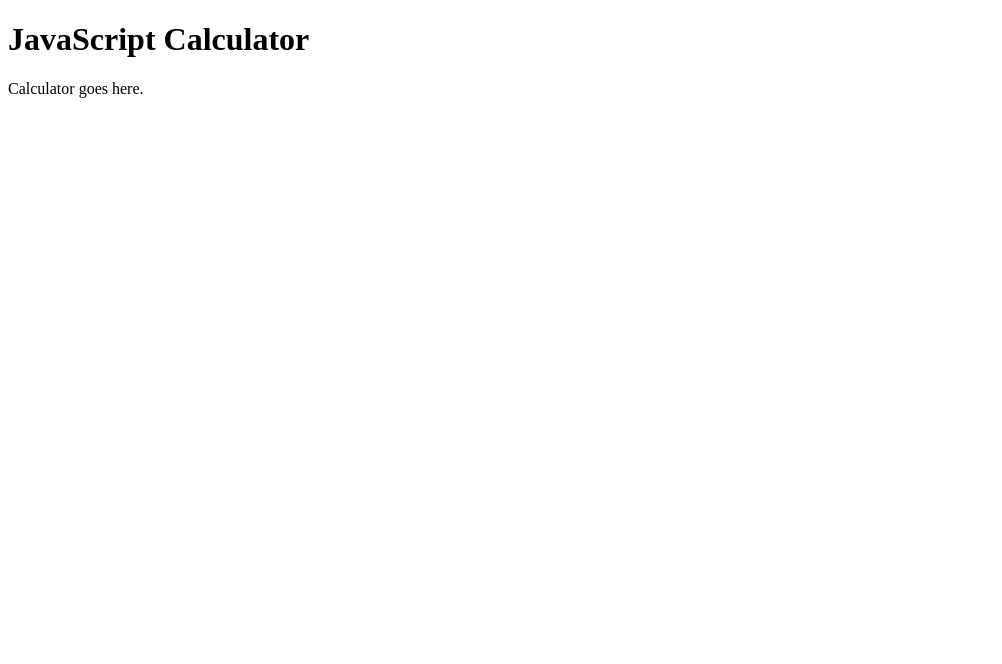
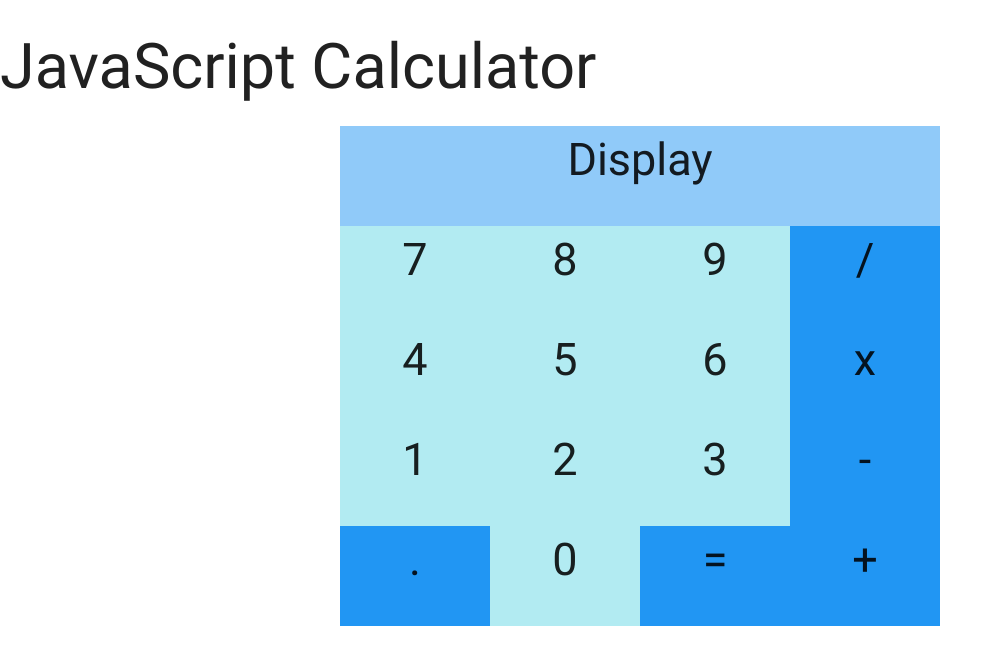
Before and after one commit to jacepgold/javascript_calculator, a plain HTML site: page index.html in a window 1280 px wide. Shown: the whole page, without its empty margins (0-1002 px from the left). Drawn offline with nearby package versions, Linux system fonts and the light colour scheme.

Commit message:
styling done

```diff
--- a/index.html
+++ b/index.html
@@ -2,15 +2,45 @@
 <html lang="en">
   <head>
     <title>JavaScript Calculator</title>
+    <link rel="stylesheet" href="https://cdnjs.cloudflare.com/ajax/libs/materialize/0.100.2/css/materialize.min.css">
     <link rel="stylesheet" href="./styles.css" />
   </head>
   <body>
     <header>
       <h1>JavaScript Calculator</h1>
     </header>
-    <p>
-      Calculator goes here.
-    </p>
+    <div id="container">
+      <div class="row">
+        <span id="display" class="col blue lighten-3">
+          Display
+        </span>
+      </div>
+      <div class="row">
+        <span id="seven" class="col">7</span>
+        <span id="eight" class="col">8</span>
+        <span id="nine" class="col">9</span>
+        <span id="dive" class="col funct">/</span>
+      </div>
+      <div class="row">
+        <span id="four" class="col">4</span>
+        <span id="five" class="col">5</span>
+        <span id="six" class="col">6</span>
+        <span id="multiply" class="col funct">x</span>
+      </div>
+      <div class="row">
+        <span id="one" class="col">1</span>
+        <span id="two" class="col">2</span>
+        <span id="three" class="col">3</span>
+        <span id="subtract" class="col funct">-</span>
+      </div>
+      <div class="row">
+        <span id="dot" class="col">.</span>
+        <span id="zero" class="col">0</span>
+        <span id="equals" class="col funct">=</span>
+        <span id="plus" class="col funct">+</span>
+      </div>
+    </div>
+    <script src="https://cdnjs.cloudflare.com/ajax/libs/materialize/0.100.2/js/materialize.min.js"></script>
     <script src="./main.js"></script>
   </body>
 </html>
--- a/styles.css
+++ b/styles.css
@@ -0,0 +1,45 @@
+* {
+    box-sizing: border-box;
+}
+
+#container {
+    margin: 0 auto;
+    max-width: 600px;
+}
+
+.row {
+    display: flex;
+    margin: 0;
+}
+
+#display {
+    width: 100%;
+}
+
+.col {
+    cursor: pointer;
+    background-color: #b2ebf2;
+    width: 25%;
+    height: 100px;
+    text-align: center;
+    font-size: 3em;
+}
+
+.col:hover,
+#dot:hover, .funct:hover {
+    background-color: cyan;
+}
+
+.col:active,
+#dot:active, .funct:active {
+    background-color: rgba(0, 255, 255, 0.746);
+    font-size: 3.5em;
+}
+
+#dot, .funct {
+    background-color: #2196f3
+}
+
+#display:active {
+  font-size: 3em;
+}
```
